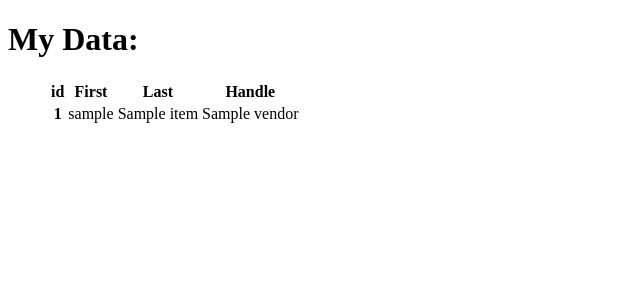
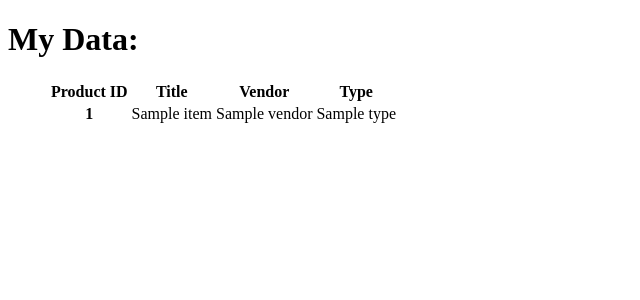
Before and after one commit to amandubey2002/DjangoProject, a Django app: template Practical/Shopify/frontapp/templates/temp/pdf_data.html in a window 1280 px wide. Shown: the top 300 px of the page, without its empty margins (0-640 px from the left). Run offline with Django 4.2, Linux system fonts and the light colour scheme; the template is opened without the code that fills it: most values are stand-ins (such as "Sample title", 1, 10 or a date in 2020).

Commit message:
changes in export pdf

```diff
--- a/Practical/Shopify/frontapp/static/css/style.css
+++ b/Practical/Shopify/frontapp/static/css/style.css
@@ -109,5 +109,5 @@
 
 
 #nav {
-    background-color: #43A047;
+    background-color: #919191;
 }
--- a/Practical/Shopify/frontapp/templates/temp/base.html
+++ b/Practical/Shopify/frontapp/templates/temp/base.html
@@ -96,6 +96,7 @@ background-attachment: fixed;">
   {% endif %}
   </div>
   {% block content %} {% endblock %}
+
 </body>
 
 </html>
--- a/Practical/Shopify/frontapp/templates/temp/pdf_data.html
+++ b/Practical/Shopify/frontapp/templates/temp/pdf_data.html
@@ -11,10 +11,10 @@
             <thead>
 
               <tr>
-                <th scope="col">id</th>
-                <th scope="col">First</th>
-                <th scope="col">Last</th>
-                <th scope="col">Handle</th>
+                <th scope="col">Product ID</th>
+                <th scope="col">Title</th>
+                <th scope="col">Vendor</th>
+                <th scope="col">Type</th>
               </tr>
 
             </thead>
@@ -22,9 +22,9 @@
                 {% for item in Products %}
               <tr>
                 <th scope="row">{{item.id}}</th>
-                <td>{{item.Handle}}</td>
                 <td>{{item.Title}}</td>
                 <td>{{item.Vendor}}</td>
+                <td>{{item.Type}}</td>
               </tr>
               {% endfor %}
 
--- a/Practical/Shopify/frontapp/views.py
+++ b/Practical/Shopify/frontapp/views.py
@@ -82,7 +82,7 @@ def login_user(request):
                     activity.save()
                     messages.success(request, "Login successful")
 
-                    return redirect("home")
+                    return redirect("product_list_page")
 
                 else:
                     messages.success(request, "Invalid username or password")
@@ -430,7 +430,7 @@ def import_csv_with_thread(request):
         import_data_from_csv(file_data)
         messages.success(request, "Data Imported successfully")
 
-        return redirect("home")
+        return redirect("product_list_page")
 
     else:
         return render(request, "temp/import_csv.html")
```
Also changed, not shown: 3 other files.
